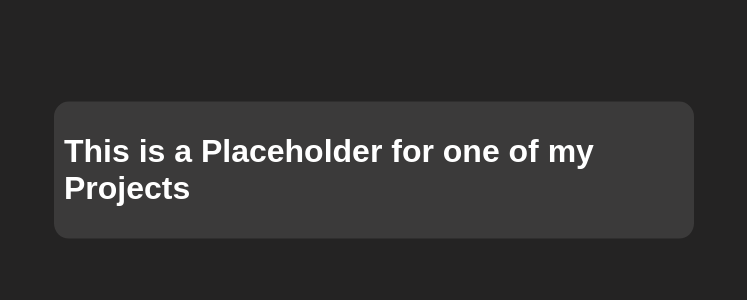
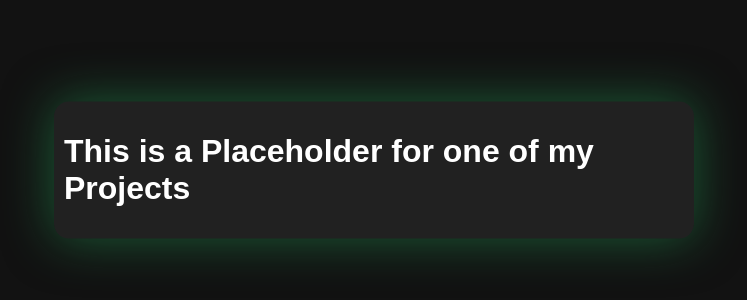
Before and after one commit to DieLeertaste/placeholder, a plain HTML site: page index.html in a window 1280 px wide. Shown: the part 230-530 px from the top of the page, without its empty margins (266-1013 px from the left). Drawn offline with Linux system fonts and the light colour scheme.

Commit message:
Update index.html
Changed colors

```diff
--- a/index.html
+++ b/index.html
@@ -12,19 +12,20 @@
     </div>
     <style>
         body {
-            background-color: rgb(36, 35, 35);
+            background-color: #121212;
             font-family: Montserrat, sans-serif;
         }
 
         .floating {
             color: white;
-            background-color: rgb(59, 58, 58);
+            background-color: #212121;
             border-radius: 15px;
             padding: 10px;
             position: absolute;
             left: 50%;
             top: 50%;
             transform: translate(-50%, -50%);
+            box-shadow: 0 0 50px rgba(35, 165, 89, 0.5);
         }
     </style>
 </body>
```
